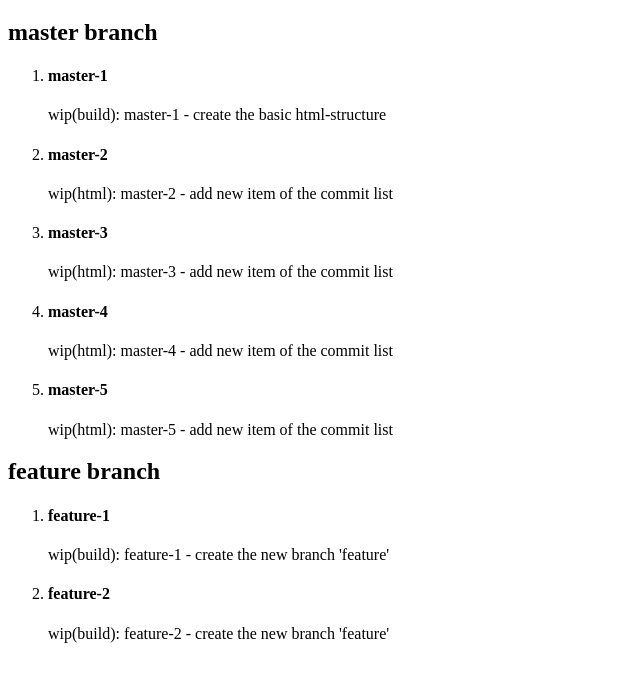
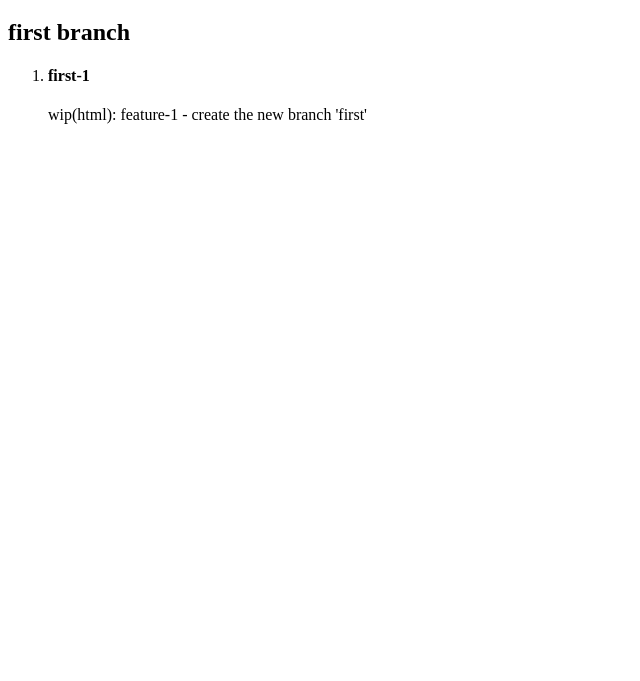
Before and after one commit to AndRomMan/git-lessons, a plain HTML site: page src/index.html in a window 1280 px wide. Shown: the part 61-742 px from the top of the page, without its empty margins (0-640 px from the left). Drawn offline with Linux system fonts and the light colour scheme.

Commit message:
wip(html): feature-1 - create the new branch 'first'

```diff
--- a/src/index.html
+++ b/src/index.html
@@ -13,66 +13,18 @@
       <h1>Изучение технологии Git</h1>
 
       <section class="branch">
-        <h2 class="branch__title">master branch</h2>
-
-        <ol class="commit-list">
-          <li class="commit-list__item commit-item">
-            <h4 class="commit-item__name">master-1</h4>
-            <p class="commit-item__header">
-              wip(build): master-1 - create the basic html-structure
-            </p>
-          </li>
-
-          <li class="commit-list__item commit-item">
-            <h4 class="commit-item__name">master-2</h4>
-            <p class="commit-item__header">
-              wip(html): master-2 - add new item of the commit list
-            </p>
-          </li>
-
-          <li class="commit-list__item commit-item">
-            <h4 class="commit-item__name">master-3</h4>
-            <p class="commit-item__header">
-              wip(html): master-3 - add new item of the commit list
-            </p>
-          </li>
-
-          <li class="commit-list__item commit-item">
-            <h4 class="commit-item__name">master-4</h4>
-            <p class="commit-item__header">
-              wip(html): master-4 - add new item of the commit list
-            </p>
-          </li>
-
-          <li class="commit-list__item commit-item">
-            <h4 class="commit-item__name">master-5</h4>
-            <p class="commit-item__header">
-              wip(html): master-5 - add new item of the commit list
-            </p>
-          </li>
-
-        </ol>
-      </section>
-
-      <section class="branch">
-        <h2 class="branch__title">feature branch</h2>
+        <h2 class="branch__title">first branch</h2>
 
         <ol class="commit-list">
 
           <li class="commit-list__item commit-item">
-            <h4 class="commit-item__name">feature-1</h4>
+            <h4 class="commit-item__name">first-1</h4>
             <p class="commit-item__header">
-              wip(build): feature-1 - create the new branch 'feature'
-            </p>
-          </li>
-
-          <li class="commit-list__item commit-item">
-            <h4 class="commit-item__name">feature-2</h4>
-            <p class="commit-item__header">
-              wip(build): feature-2 - create the new branch 'feature'
+              wip(html): feature-1 - create the new branch 'first'
             </p>
           </li>
         </ol>
+
       </section>
 
       <!-- The сommit template
```
